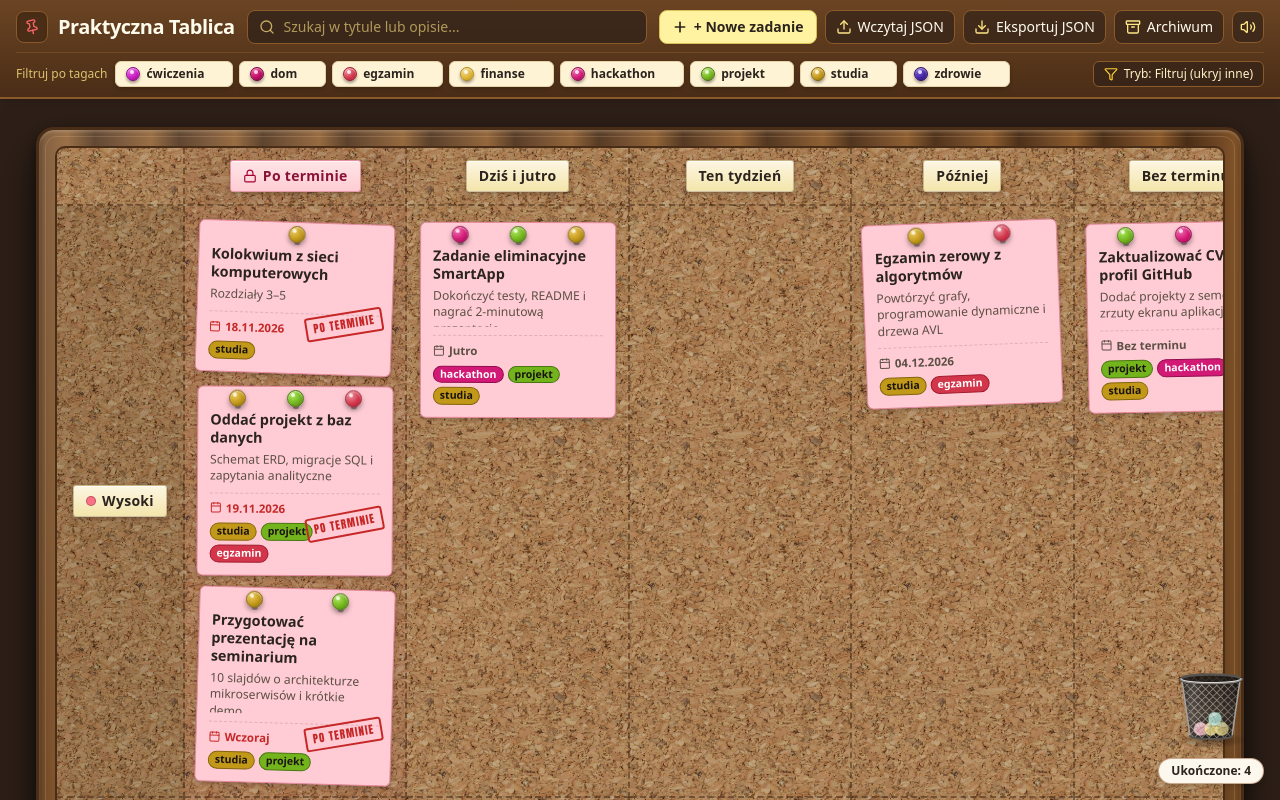
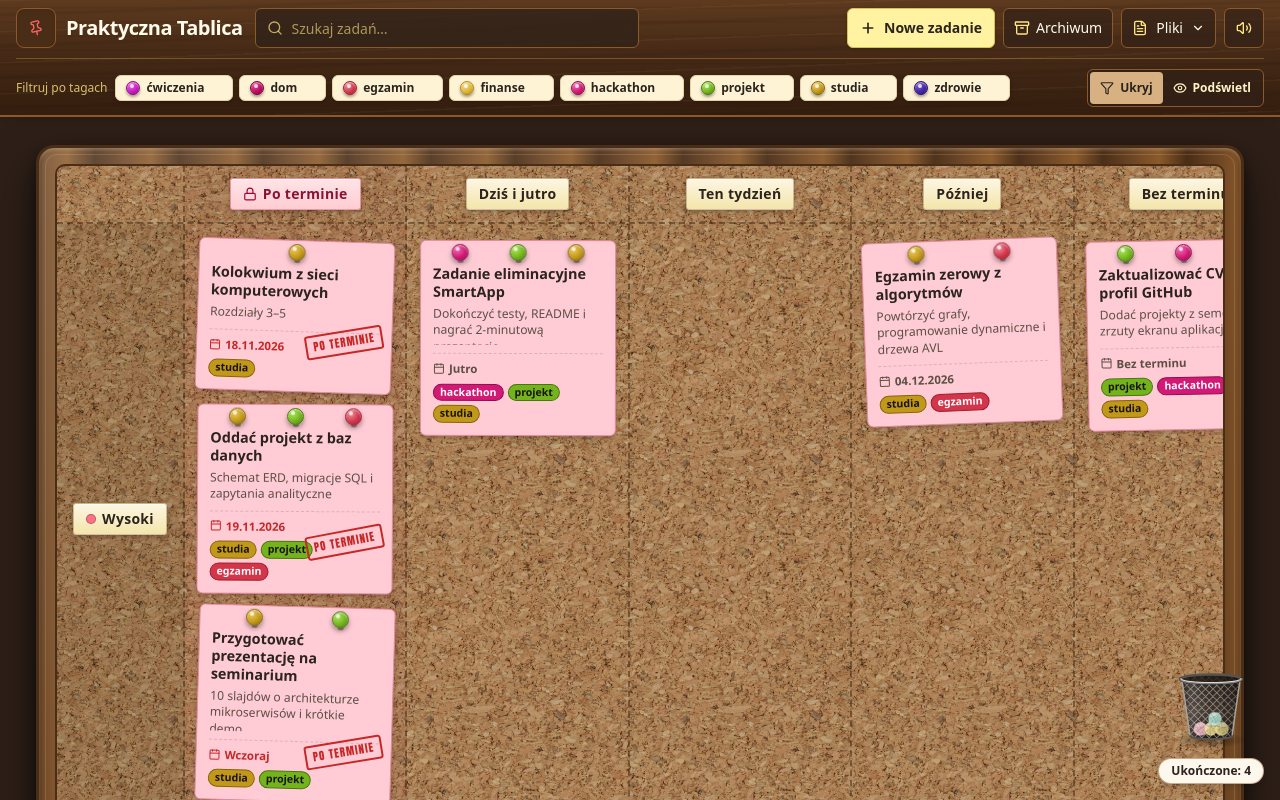
Before and after one commit to Danrejk/zadanie-eliminacyjne-BCM, a React (Vite) app: page / in a window 1280 px wide. Shown: the top 800 px of the page. Built offline with nearby package versions, Linux system fonts and the light colour scheme.

Commit message:
zmiana wygladu navbar

```diff
--- a/src/components/TopBar.tsx
+++ b/src/components/TopBar.tsx
@@ -1,4 +1,4 @@
-import { useRef, type ChangeEvent } from 'react';
+import { useEffect, useRef, useState, type ChangeEvent } from 'react';
 import {
   Plus,
   Search,
@@ -12,6 +12,8 @@ import {
   Eye,
   RotateCcw,
   Pin,
+  ChevronDown,
+  FileText,
 } from 'lucide-react';
 import { useTasks } from '../context/TaskContext';
 import { getTagColor, normalizeTag } from '../utils/tagColors';
@@ -39,9 +41,44 @@ async function readFileText(file: File): Promise<string> {
 export function TopBar() {
   const { state, dispatch, allTags } = useTasks();
   const fileInputRef = useRef<HTMLInputElement | null>(null);
+  const filesMenuRef = useRef<HTMLDivElement | null>(null);
+  const filesMenuButtonRef = useRef<HTMLButtonElement | null>(null);
+  const [isFilesMenuOpen, setIsFilesMenuOpen] = useState(false);
 
   const { searchQuery, selectedTags, filterMode } = state.filters;
   const hasActiveFilters = searchQuery.length > 0 || selectedTags.length > 0;
+
+  useEffect(() => {
+    if (!isFilesMenuOpen) {
+      return;
+    }
+
+    const handlePointerDown = (event: PointerEvent) => {
+      if (
+        event.target instanceof Node &&
+        !filesMenuRef.current?.contains(event.target)
+      ) {
+        setIsFilesMenuOpen(false);
+      }
+    };
+    const handleKeyDown = (event: KeyboardEvent) => {
+      if (event.key === 'Escape') {
+        setIsFilesMenuOpen(false);
+        filesMenuButtonRef.current?.focus();
+      }
+    };
+
+    document.addEventListener('pointerdown', handlePointerDown);
+    document.addEventListener('keydown', handleKeyDown);
+    filesMenuRef.current
+      ?.querySelector<HTMLButtonElement>('[role="menuitem"]')
+      ?.focus();
+
+    return () => {
+      document.removeEventListener('pointerdown', handlePointerDown);
+      document.removeEventListener('keydown', handleKeyDown);
+    };
+  }, [isFilesMenuOpen]);
 
   const handleSearchChange = (e: ChangeEvent<HTMLInputElement>) => {
     dispatch({
@@ -64,10 +101,10 @@ export function TopBar() {
     });
   };
 
-  const handleToggleFilterMode = () => {
+  const handleSetFilterMode = (mode: 'filter' | 'highlight') => {
     dispatch({
       type: 'SET_FILTER_MODE',
-      payload: { mode: filterMode === 'filter' ? 'highlight' : 'filter' },
+      payload: { mode },
     });
   };
 
@@ -83,7 +120,13 @@ export function TopBar() {
   };
 
   const handleTriggerImport = () => {
+    setIsFilesMenuOpen(false);
     fileInputRef.current?.click();
+  };
+
+  const closeFilesMenu = () => {
+    setIsFilesMenuOpen(false);
+    filesMenuButtonRef.current?.focus();
   };
 
   const handleFileImport = async (e: ChangeEvent<HTMLInputElement>) => {
@@ -179,19 +222,20 @@ export function TopBar() {
       className="sticky top-0 z-30 w-full border-b-2 shadow-md select-none"
       style={{
         zIndex: 'var(--z-topbar)',
-        background:
-          'linear-gradient(180deg, var(--color-wood-frame) 0%, var(--color-wood-dark) 100%)',
+        backgroundColor: 'var(--color-wood-dark)',
+        backgroundImage:
+          'repeating-linear-gradient(178deg, rgba(255, 215, 160, 0.045) 0px, rgba(255, 215, 160, 0.045) 1px, transparent 2px, transparent 12px, rgba(20, 10, 4, 0.11) 15px, transparent 18px, transparent 31px), repeating-linear-gradient(180deg, transparent 0px, transparent 7px, rgba(21, 10, 4, 0.12) 8px, transparent 9px, transparent 14px), linear-gradient(180deg, rgba(34, 18, 8, 0.28), rgba(30, 14, 6, 0.45)), linear-gradient(180deg, #754a27 0%, #5a381e 48%, #472b16 100%)',
         borderBottomColor: 'var(--color-wood-highlight)',
         color: '#fef3c7',
       }}
     >
-      <div className="mx-auto max-w-[1600px] px-4 py-2.5 flex flex-col gap-2">
+      <div className="mx-auto flex max-w-[1600px] flex-col gap-2 px-3 py-2 sm:px-4">
         {/* Top Row: Brand Title, Live Search, Primary Action Buttons */}
-        <div className="flex flex-wrap items-center justify-between gap-3">
+        <div className="flex flex-wrap items-center gap-2 border-b pb-2.5 sm:gap-3" style={{ borderBottomColor: 'rgba(218, 150, 78, 0.38)' }}>
           {/* Brand Title */}
-          <div className="flex items-center gap-2.5">
+          <div className="flex shrink-0 items-center gap-2.5">
             <span
-              className="inline-flex h-8 w-8 items-center justify-center rounded-lg border shadow-inner"
+              className="inline-flex h-10 w-10 items-center justify-center rounded-lg border shadow-inner"
               style={{
                 backgroundColor: 'var(--color-wood-dark)',
                 borderColor: 'var(--color-wood-highlight)',
@@ -200,13 +244,13 @@ export function TopBar() {
             >
               <Pin className="h-4 w-4 text-red-400 -rotate-12" />
             </span>
-            <h1 className="text-lg sm:text-xl font-bold tracking-tight text-amber-50 drop-shadow-xs">
+            <h1 className="whitespace-nowrap text-lg font-bold tracking-tight text-amber-50 drop-shadow-xs sm:text-xl">
               Praktyczna Tablica
             </h1>
           </div>
 
           {/* Live Search Input */}
-          <div className="relative flex-1 min-w-[220px] max-w-md">
+          <div className="relative order-3 min-w-0 basis-full flex-1 sm:order-none sm:min-w-[180px] sm:basis-auto sm:max-w-sm">
             <Search
               className="pointer-events-none absolute left-3 top-1/2 -translate-y-1/2 h-4 w-4 text-amber-200/70"
               aria-hidden="true"
@@ -216,9 +260,9 @@ export function TopBar() {
               data-testid="search-input"
               value={searchQuery}
               onChange={handleSearchChange}
-              placeholder="Szukaj w tytule lub opisie..."
-              aria-label="Szukaj w tytule lub opisie"
-              className="w-full rounded-lg border py-1.5 pl-9 pr-8 text-sm text-amber-50 placeholder:text-amber-200/60 focus:outline-none focus:ring-2 focus:ring-amber-300/70 transition-colors"
+              placeholder="Szukaj zadań…"
+              aria-label="Szukaj zadań"
+              className="h-10 w-full rounded-md border py-1.5 pl-9 pr-8 text-sm text-amber-50 placeholder:text-amber-200/60 transition-colors focus:outline-none focus:ring-2 focus:ring-amber-300/70"
               style={{
                 backgroundColor: 'rgba(46, 32, 24, 0.75)',
                 borderColor: 'var(--color-wood-highlight)',
@@ -238,13 +282,13 @@ export function TopBar() {
           </div>
 
           {/* Action Toolbar */}
-          <div className="flex flex-wrap items-center gap-2">
+          <div className="ml-auto flex flex-wrap items-center gap-2">
             {/* + Nowe zadanie */}
             <button
               type="button"
               data-testid="btn-new-task"
               onClick={handleOpenCreateModal}
-              className="inline-flex items-center gap-1.5 rounded-lg border px-3 py-1.5 text-sm font-semibold shadow-xs transition-all hover:brightness-105 active:scale-95 cursor-pointer"
+              className="inline-flex h-10 items-center gap-2 rounded-md border px-3 text-sm font-semibold text-[#2b231d] shadow-sm transition-all hover:brightness-105 focus-visible:outline-none focus-visible:ring-2 focus-visible:ring-amber-300 focus-visible:ring-offset-2 focus-visible:ring-offset-[var(--color-wood-dark)] active:scale-95 cursor-pointer"
               style={{
                 backgroundColor: 'var(--color-note-medium-bg)',
                 borderColor: 'var(--color-note-medium-border)',
@@ -252,7 +296,7 @@ export function TopBar() {
               }}
             >
               <Plus className="h-4 w-4 stroke-[2.5]" aria-hidden="true" />
-              <span>+ Nowe zadanie</span>
+              <span>Nowe zadanie</span>
             </button>
 
             {/* Hidden File Input for JSON Import */}
@@ -266,44 +310,12 @@ export function TopBar() {
               aria-label="Wybierz plik JSON z zadaniami"
             />
 
-            {/* Wczytaj JSON */}
-            <button
-              type="button"
-              data-testid="btn-import-json"
-              onClick={handleTriggerImport}
-              className="inline-flex items-center gap-1.5 rounded-lg border px-2.5 py-1.5 text-xs sm:text-sm font-medium text-amber-50 transition-colors hover:bg-amber-100/15 active:scale-95 cursor-pointer"
-              style={{
-                backgroundColor: 'rgba(46, 32, 24, 0.65)',
-                borderColor: 'var(--color-wood-highlight)',
-              }}
-              title="Wczytaj zadania z pliku JSON"
-            >
-              <Upload className="h-4 w-4 text-amber-200" aria-hidden="true" />
-              <span>Wczytaj JSON</span>
-            </button>
-
-            {/* Eksportuj JSON */}
-            <button
-              type="button"
-              data-testid="btn-export-json"
-              onClick={handleExportJson}
-              className="inline-flex items-center gap-1.5 rounded-lg border px-2.5 py-1.5 text-xs sm:text-sm font-medium text-amber-50 transition-colors hover:bg-amber-100/15 active:scale-95 cursor-pointer"
-              style={{
-                backgroundColor: 'rgba(46, 32, 24, 0.65)',
-                borderColor: 'var(--color-wood-highlight)',
-              }}
-              title="Zapisz zadania do pliku zadania.json"
-            >
-              <Download className="h-4 w-4 text-amber-200" aria-hidden="true" />
-              <span>Eksportuj JSON</span>
-            </button>
-
             {/* Archiwum */}
             <button
               type="button"
               data-testid="btn-open-archive"
               onClick={handleOpenArchive}
-              className="inline-flex items-center gap-1.5 rounded-lg border px-2.5 py-1.5 text-xs sm:text-sm font-medium text-amber-50 transition-colors hover:bg-amber-100/15 active:scale-95 cursor-pointer"
+              className="inline-flex h-10 items-center gap-1.5 rounded-md border px-2.5 text-sm font-medium text-amber-50 transition-colors hover:bg-amber-100/15 focus-visible:outline-none focus-visible:ring-2 focus-visible:ring-amber-300 focus-visible:ring-offset-2 focus-visible:ring-offset-[var(--color-wood-dark)] active:scale-95 cursor-pointer"
               style={{
                 backgroundColor: 'rgba(46, 32, 24, 0.65)',
                 borderColor: 'var(--color-wood-highlight)',
@@ -326,6 +338,67 @@ export function TopBar() {
               )}
             </button>
 
+            {/* Files Menu */}
+            <div className="relative" ref={filesMenuRef}>
+            <button
+              ref={filesMenuButtonRef}
+              type="button"
+              data-testid="btn-files-menu"
+              aria-haspopup="menu"
+              aria-expanded={isFilesMenuOpen}
+              aria-controls="files-menu"
+              onClick={() => setIsFilesMenuOpen((open) => !open)}
+              className="inline-flex h-10 items-center gap-2 rounded-md border px-2.5 text-sm font-medium text-amber-50 transition-colors hover:bg-amber-100/15 focus-visible:outline-none focus-visible:ring-2 focus-visible:ring-amber-300 focus-visible:ring-offset-2 focus-visible:ring-offset-[var(--color-wood-dark)] cursor-pointer"
+              style={{
+                backgroundColor: 'rgba(46, 32, 24, 0.65)',
+                borderColor: 'var(--color-wood-highlight)',
+              }}
+            >
+              <FileText className="h-4 w-4 text-amber-200" aria-hidden="true" />
+              <span>Pliki</span>
+              <ChevronDown
+                className={`h-3.5 w-3.5 transition-transform ${isFilesMenuOpen ? 'rotate-180' : ''}`}
+                aria-hidden="true"
+              />
+            </button>
+            {isFilesMenuOpen && (
+              <div
+                id="files-menu"
+                role="menu"
+                aria-label="Pliki"
+                className="absolute right-0 top-full z-50 mt-1 flex min-w-44 flex-col gap-1 rounded-md border p-1.5 text-sm shadow-xl"
+                style={{
+                  backgroundColor: 'var(--color-wood-dark)',
+                  borderColor: 'var(--color-wood-highlight)',
+                }}
+              >
+                <button
+                  type="button"
+                  role="menuitem"
+                  data-testid="btn-import-json"
+                  onClick={handleTriggerImport}
+                  className="inline-flex h-9 items-center gap-2 rounded px-2 text-left text-amber-50 transition-colors hover:bg-amber-100/15 focus-visible:outline-none focus-visible:ring-2 focus-visible:ring-amber-300 cursor-pointer"
+                >
+                  <Upload className="h-4 w-4 text-amber-200" aria-hidden="true" />
+                  <span>Wczytaj JSON</span>
+                </button>
+                <button
+                  type="button"
+                  role="menuitem"
+                  data-testid="btn-export-json"
+                  onClick={() => {
+                    closeFilesMenu();
+                    handleExportJson();
+                  }}
+                  className="inline-flex h-9 items-center gap-2 rounded px-2 text-left text-amber-50 transition-colors hover:bg-amber-100/15 focus-visible:outline-none focus-visible:ring-2 focus-visible:ring-amber-300 cursor-pointer"
+                >
+                  <Download className="h-4 w-4 text-amber-200" aria-hidden="true" />
+                  <span>Eksportuj JSON</span>
+                </button>
+              </div>
+            )}
+            </div>
+
             {/* Mute / Unmute Toggle */}
             <button
               type="button"
@@ -339,7 +412,7 @@ export function TopBar() {
                   ? 'Dźwięki wyciszone (kliknij, aby włączyć)'
                   : 'Dźwięki włączone (kliknij, aby wyciszyć)'
               }
-              className="inline-flex h-8 w-8 items-center justify-center rounded-lg border text-amber-100 transition-colors hover:bg-amber-100/15 active:scale-95 cursor-pointer"
+              className="inline-flex h-10 w-10 items-center justify-center rounded-md border text-amber-100 transition-colors hover:bg-amber-100/15 focus-visible:outline-none focus-visible:ring-2 focus-visible:ring-amber-300 focus-visible:ring-offset-2 focus-visible:ring-offset-[var(--color-wood-dark)] active:scale-95 cursor-pointer"
               style={{
                 backgroundColor: state.muted
                   ? 'rgba(198, 40, 40, 0.35)'
@@ -362,10 +435,7 @@ export function TopBar() {
         </div>
 
         {/* Second Row: Push-pin / Tag Filter Bar + Filter Mode Toggle + Quick Reset */}
-        <div
-          className="flex flex-wrap items-center justify-between gap-2 border-t pt-2 text-xs"
-          style={{ borderTopColor: 'rgba(139, 90, 43, 0.5)' }}
-        >
+        <div className="flex flex-wrap items-center justify-between gap-2 pt-0.5 text-xs">
           {/* Tag Pin Chips */}
           <div className="flex min-w-0 flex-wrap items-center gap-2">
             <span className="whitespace-nowrap font-medium text-amber-200/80">
@@ -433,41 +503,51 @@ export function TopBar() {
           </div>
 
           {/* Filter Mode Toggle & Quick Reset */}
-          <div className="flex items-center gap-2 ml-auto">
-            <button
-              type="button"
-              data-testid="filter-mode-toggle"
-              data-mode={filterMode}
-              onClick={handleToggleFilterMode}
-              title={
-                filterMode === 'filter'
-                  ? 'Tryb filtrowania: ukrywa niepasujące notatki (kliknij, aby przełączyć na podświetlanie)'
-                  : 'Tryb podświetlania: przygasza niepasujące notatki (kliknij, aby przełączyć na ukrywanie)'
-              }
-              className="inline-flex items-center gap-1.5 rounded-md border px-2.5 py-1 text-xs font-medium text-amber-100 transition-colors hover:bg-amber-100/15 cursor-pointer"
+          <div className="ml-auto flex flex-wrap items-center gap-2">
+            <div
+              role="group"
+              aria-label="Tryb filtrowania"
+              className="inline-flex items-center rounded-md border p-0.5"
               style={{
                 backgroundColor: 'rgba(46, 32, 24, 0.65)',
                 borderColor: 'var(--color-wood-highlight)',
               }}
             >
-              {filterMode === 'filter' ? (
-                <>
-                  <Filter
-                    className="h-3.5 w-3.5 text-amber-300"
-                    aria-hidden="true"
-                  />
-                  <span>Tryb: Filtruj (ukryj inne)</span>
-                </>
-              ) : (
-                <>
-                  <Eye
-                    className="h-3.5 w-3.5 text-amber-300"
-                    aria-hidden="true"
-                  />
-                  <span>Tryb: Podświetl (przygaś inne)</span>
-                </>
-              )}
-            </button>
+              <button
+                type="button"
+                data-testid="filter-mode-hide"
+                data-mode={filterMode}
+                aria-pressed={filterMode === 'filter'}
+                onClick={() => handleSetFilterMode('filter')}
+                className="inline-flex h-8 items-center gap-1.5 rounded px-2.5 text-xs font-semibold transition-colors focus-visible:outline-none focus-visible:ring-2 focus-visible:ring-amber-300 focus-visible:ring-offset-1 focus-visible:ring-offset-[var(--color-wood-dark)] cursor-pointer"
+                style={{
+                  backgroundColor:
+                    filterMode === 'filter' ? 'var(--color-cork-light)' : 'transparent',
+                  color:
+                    filterMode === 'filter' ? 'var(--color-ink)' : '#fef3c7',
+                }}
+              >
+                <Filter className="h-3.5 w-3.5" aria-hidden="true" />
+                <span>Ukryj</span>
+              </button>
+              <button
+                type="button"
+                data-testid="filter-mode-highlight"
+                data-mode={filterMode}
+                aria-pressed={filterMode === 'highlight'}
+                onClick={() => handleSetFilterMode('highlight')}
+                className="inline-flex h-8 items-center gap-1.5 rounded px-2.5 text-xs font-semibold transition-colors focus-visible:outline-none focus-visible:ring-2 focus-visible:ring-amber-300 focus-visible:ring-offset-1 focus-visible:ring-offset-[var(--color-wood-dark)] cursor-pointer"
+                style={{
+                  backgroundColor:
+                    filterMode === 'highlight' ? 'var(--color-cork-light)' : 'transparent',
+                  color:
+                    filterMode === 'highlight' ? 'var(--color-ink)' : '#fef3c7',
+                }}
+              >
+                <Eye className="h-3.5 w-3.5" aria-hidden="true" />
+                <span>Podświetl</span>
+              </button>
+            </div>
 
             {hasActiveFilters && (
               <button
```
Also changed, not shown: 1 other file (tests, documents, lock files or other folders).
